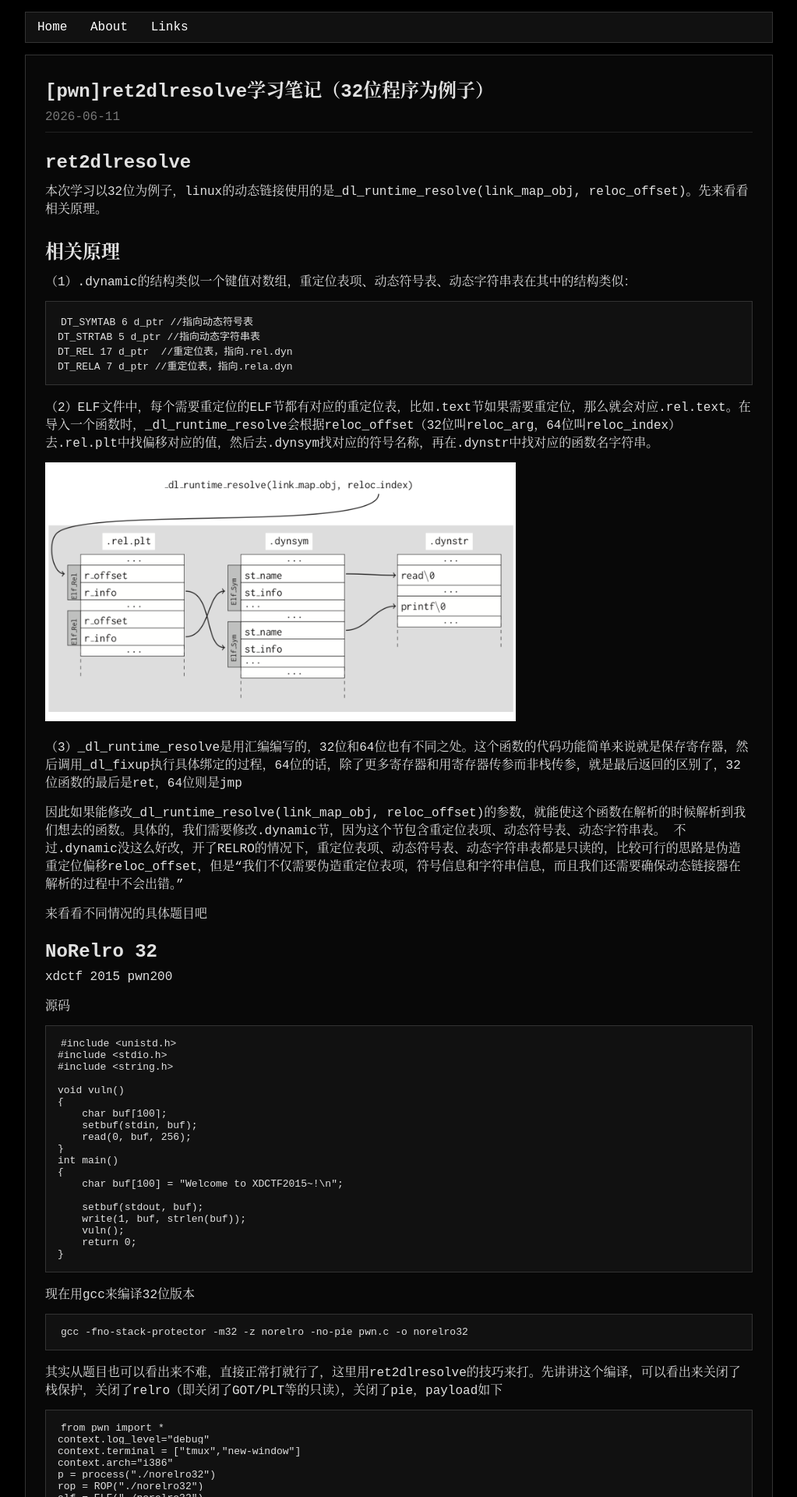
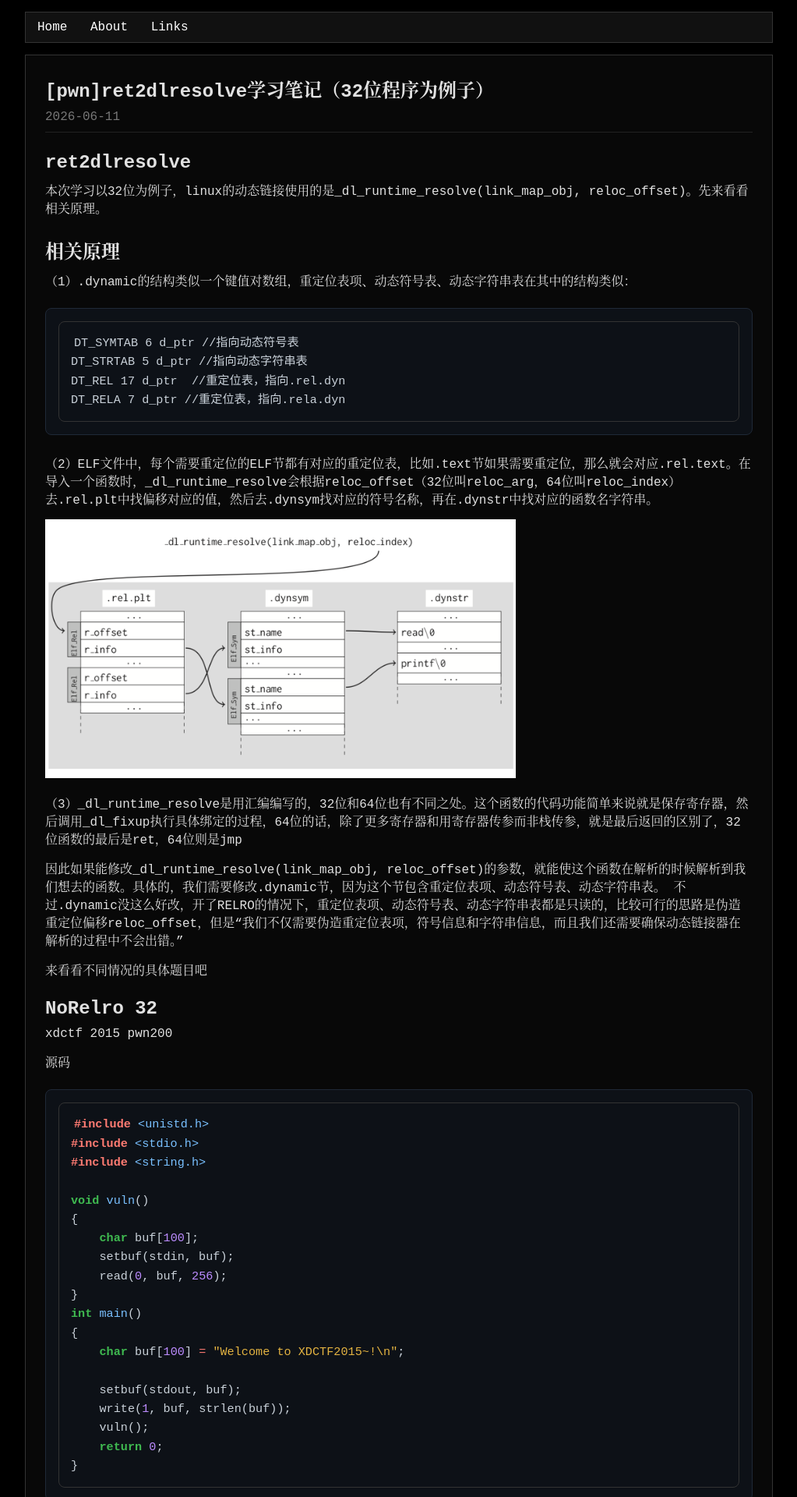
Before and after one commit to NTC627/ntc627.github.io, a Jekyll site: the page built from _posts/2026-06-11-ret2dlresolve.md, in a window 1280 px wide. Shown: the top 1920 px of the page at 78% size, without its empty margins (128-1151 px from the left). Built offline with Jekyll 4.4.1, drawn with Linux system fonts in a browser that asks for light colours.

Commit message:
style modified

```diff
--- a/assets/css/style.css
+++ b/assets/css/style.css
@@ -342,3 +342,177 @@
     align-items: flex-start;
     gap: 20px;
   }
+
+  /* =========================
+   Rouge Syntax Highlight
+   ========================= */
+
+.highlight {
+  background: #0d1117;
+  border: 1px solid #1f2937;
+  border-radius: 8px;
+  padding: 1rem;
+  overflow-x: auto;
+  margin: 1.5rem 0;
+}
+
+.highlight pre {
+  margin: 0;
+  background: transparent;
+}
+
+.highlight code {
+  background: transparent;
+  color: #c9d1d9;
+  font-family: "JetBrains Mono",
+               "Fira Code",
+               "Cascadia Code",
+               monospace;
+  font-size: 0.95rem;
+  line-height: 1.6;
+}
+
+/* comments */
+
+.highlight .c,
+.highlight .cm,
+.highlight .c1,
+.highlight .cs {
+  color: #6e7681;
+  font-style: italic;
+}
+
+/* keywords */
+
+.highlight .k,
+.highlight .kc,
+.highlight .kd,
+.highlight .kn,
+.highlight .kp,
+.highlight .kr,
+.highlight .kt {
+  color: #3fb950;
+  font-weight: 600;
+}
+
+/* strings */
+
+.highlight .s,
+.highlight .sb,
+.highlight .sc,
+.highlight .sd,
+.highlight .s2,
+.highlight .se,
+.highlight .sh,
+.highlight .si,
+.highlight .sx {
+  color: #e3b341;
+}
+
+/* numbers */
+
+.highlight .m,
+.highlight .mf,
+.highlight .mh,
+.highlight .mi,
+.highlight .mo,
+.highlight .il {
+  color: #bc8cff;
+}
+
+/* functions */
+
+.highlight .nf,
+.highlight .fm {
+  color: #79c0ff;
+}
+
+/* class/type */
+
+.highlight .nc,
+.highlight .nn {
+  color: #56d364;
+}
+
+/* operators */
+
+.highlight .o,
+.highlight .ow {
+  color: #ff7b72;
+}
+
+/* variables */
+
+.highlight .nv,
+.highlight .vc,
+.highlight .vg,
+.highlight .vi {
+  color: #ffa657;
+}
+
+/* constants */
+
+.highlight .no {
+  color: #d2a8ff;
+}
+
+/* preprocessor */
+
+.highlight .cp {
+  color: #ff7b72;
+  font-weight: bold;
+}
+
+/* include path */
+
+.highlight .cpf {
+  color: #79c0ff;
+}
+
+/* punctuation */
+
+.highlight .p {
+  color: #c9d1d9;
+}
+
+/* tags */
+
+.highlight .nt {
+  color: #7ee787;
+}
+
+/* attributes */
+
+.highlight .na {
+  color: #79c0ff;
+}
+
+/* regex */
+
+.highlight .sr {
+  color: #f2cc60;
+}
+
+/* diff add */
+
+.highlight .gi {
+  color: #3fb950;
+}
+
+/* diff remove */
+
+.highlight .gd {
+  color: #f85149;
+}
+
+code {
+  background: #161b22;
+  color: #7ee787;
+  padding: 0.15em 0.4em;
+  border-radius: 4px;
+}
+
+pre code {
+  background: transparent;
+  padding: 0;
+}
```
